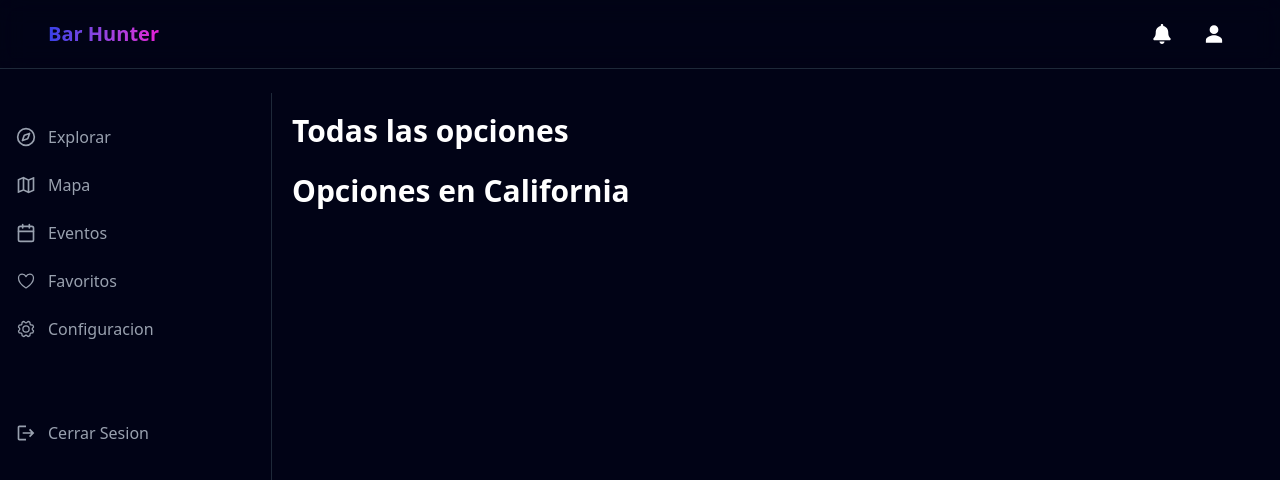
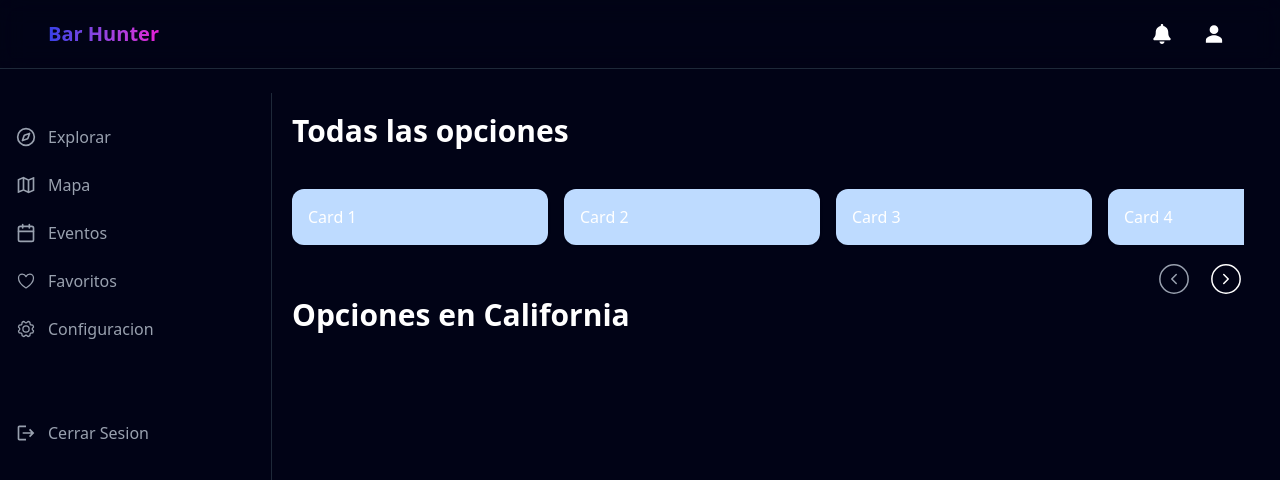
Before and after one commit to deabreuab/BarHunter-App, a Next.js app in the folder frontend/barhunter/: page / in a window 1280 px wide. Shown: the top 480 px of the page. Built offline with nearby package versions, Linux system fonts and the light colour scheme.

Commit message:
feat: slide

```diff
--- a/frontend/barhunter/package.json
+++ b/frontend/barhunter/package.json
@@ -15,6 +15,7 @@
     "react": "^19.0.0",
     "react-dom": "^19.0.0",
     "react-icons": "^5.5.0",
+    "tailwind-scrollbar-hide": "^2.0.0",
     "tailwindcss": "^4.1.4"
   },
   "devDependencies": {
--- /dev/null
+++ b/frontend/barhunter/src/app/components/Slide.tsx
@@ -0,0 +1,89 @@
+"use client";
+
+import React, { useEffect, useRef, useState } from "react";
+import { CiCircleChevLeft, CiCircleChevRight } from "react-icons/ci";
+
+interface SlideProps {
+  children: React.ReactNode;
+}
+
+export const Slide: React.FC<SlideProps> = ({ children }) => {
+  const containerRef = useRef<HTMLDivElement>(null);
+  const [canScrollLeft, setCanScrollLeft] = useState(false);
+  const [canScrollRight, setCanScrollRight] = useState(true);
+
+  const scroll = (direction: "left" | "right") => {
+    if (containerRef.current) {
+      const { scrollLeft, clientWidth } = containerRef.current;
+      const newScroll =
+        direction === "left"
+          ? scrollLeft - clientWidth
+          : scrollLeft + clientWidth;
+      containerRef.current.scrollTo({ left: newScroll, behavior: "smooth" });
+    }
+  };
+
+  const checkScrollPosition = () => {
+    if (!containerRef.current) return;
+    const { scrollLeft, scrollWidth, clientWidth } = containerRef.current;
+    setCanScrollLeft(scrollLeft > 0);
+    setCanScrollRight(scrollLeft + clientWidth < scrollWidth);
+  };
+
+  useEffect(() => {
+    checkScrollPosition();
+    const handleResize = () => {
+      checkScrollPosition();
+    };
+
+    window.addEventListener("resize", handleResize);
+
+    return () => {
+      window.removeEventListener("resize", handleResize);
+    };
+  }, []);
+
+  return (
+    <div className="relative w-full">
+      {/* Contenedor deslizable */}
+      <div
+        ref={containerRef}
+        onScroll={checkScrollPosition}
+        className="flex overflow-x-auto scroll-smooth space-x-4 py-4 px-2 md:px-0 scrollbar-hide "
+        style={{ WebkitOverflowScrolling: "touch" }}
+      >
+        {React.Children.map(children, (child, idx) => (
+          <div key={idx} className="flex-shrink-0 w-64">
+            {child}
+          </div>
+        ))}
+      </div>
+
+      {/* Botones para pantallas grandes */}
+      <div className="flex gap-4 flex-row-reverse">
+        <div
+          onClick={() => scroll("right")}
+          className={`flex flex-col items-center rounded-full ${
+            canScrollRight
+              ? "cursor-pointer hover:text-customcolors-brightblue hover:bg-customcolors-brightblue/10"
+              : "cursor-not-allowed text-gray-400"
+          }`}
+        >
+          <CiCircleChevRight className="w-9 h-9" />
+        </div>
+        <div
+          onClick={() => scroll("left")}
+          className={`flex flex-col items-center rounded-full ${
+            canScrollLeft
+              ? "cursor-pointer hover:text-customcolors-brightblue hover:bg-customcolors-brightblue/10"
+              : "cursor-not-allowed text-gray-400"
+          }`}
+        >
+          <CiCircleChevLeft className="w-9 h-9" />
+        </div>
+      </div>
+    </div>
+  );
+};
+
+export default Slide;
--- a/frontend/barhunter/src/app/components/index.ts
+++ b/frontend/barhunter/src/app/components/index.ts
@@ -2,3 +2,4 @@ export { default as Header } from './Header';
 export { default as Sidebar } from './Sidebar';
 export { default as BottomNavbar } from './BottomNavbar';
 export { default as Content } from './Content';
+export { default as Slide } from './Slide';
--- a/frontend/barhunter/src/app/layout.tsx
+++ b/frontend/barhunter/src/app/layout.tsx
@@ -31,7 +31,7 @@ export default function RootLayout({
           <div className="container mx-auto px-4 py-6 flex">
             <Sidebar />
             {/* main content */}
-            <main className="flex-1 p-5">{children}</main>
+            <main className="flex-1 p-5 overflow-x-hidden">{children}</main>
             <BottomNavbar />
           </div>
         </div>
--- a/frontend/barhunter/src/app/page.tsx
+++ b/frontend/barhunter/src/app/page.tsx
@@ -1,21 +1,23 @@
 "use client";
 
-import { BottomNavbar, Header, Sidebar } from "./components";
+import { Slide } from "./components";
 
 export default function Home() {
   return (
-    // <div className="min-h-screen bg-customcolors-darkblue text-white">
-    //   <Header />
-    //   {/* Version web */}
-    //   <div className="container mx-auto px-4 py-6">
-    //     <Sidebar />
-    //     {/* main content */}
-    //     <BottomNavbar />
-    //   </div>
-    // </div>
     <div>
       <h1 className="text-3xl font-bold text-white mb-6">Todas las opciones</h1>
-      <h1 className="text-3xl font-bold text-white mb-6">Opciones en California</h1>
+      <div className="max-w-full overflow-hidden">
+        <Slide>
+          {[1, 2, 3, 4].map((i) => (
+            <div key={i} className="bg-blue-200 p-4 rounded-xl shadow">
+              Card {i}
+            </div>
+          ))}
+        </Slide>
+      </div>
+      <h1 className="text-3xl font-bold text-white mb-6">
+        Opciones en California
+      </h1>
     </div>
   );
 }
--- a/frontend/barhunter/tailwind.config.ts
+++ b/frontend/barhunter/tailwind.config.ts
@@ -1,4 +1,5 @@
 import type { Config } from "tailwindcss";
+import scrollbarHide from "tailwind-scrollbar-hide"; // Importa el plugin
 
 const config: Config = {
   darkMode: "class",
@@ -12,92 +13,91 @@ const config: Config = {
   theme: {
     container: {
       center: true,
-      padding: '2rem',
+      padding: "2rem",
       screens: {
-        'sm': '640px',
-        'md': '768px',
-        'lg': '1024px',
-        'xl': '1280px',
-        '2xl': '1400px'
-      }
+        sm: "640px",
+        md: "768px",
+        lg: "1024px",
+        xl: "1280px",
+        "2xl": "1400px",
+      },
     },
     extend: {
       colors: {
         // Custom Colors
         customcolors: {
-          lightgray: '#EEEEEE',
-          darkblue: '#010316',
-          brightblue: '#3540E8',
-          brightpink: '#E41AD6',
+          lightgray: "#EEEEEE",
+          darkblue: "#010316",
+          brightblue: "#3540E8",
+          brightpink: "#E41AD6",
         },
 
-
         // Theme Colors
-        border: 'hsl(var(--border))',
-        input: 'hsl(var(--input))',
-        ring: 'hsl(var(--ring))',
-        background: 'hsl(var(--background))',
-        foreground: 'hsl(var(--foreground))',
+        border: "hsl(var(--border))",
+        input: "hsl(var(--input))",
+        ring: "hsl(var(--ring))",
+        background: "hsl(var(--background))",
+        foreground: "hsl(var(--foreground))",
         primary: {
-          DEFAULT: 'hsl(var(--primary))',
-          foreground: 'hsl(var(--primary-foreground))'
+          DEFAULT: "hsl(var(--primary))",
+          foreground: "hsl(var(--primary-foreground))",
         },
         secondary: {
-          DEFAULT: 'hsl(var(--secondary))',
-          foreground: 'hsl(var(--secondary-foreground))'
+          DEFAULT: "hsl(var(--secondary))",
+          foreground: "hsl(var(--secondary-foreground))",
         },
         destructive: {
-          DEFAULT: 'hsl(var(--destructive))',
-          foreground: 'hsl(var(--destructive-foreground))'
+          DEFAULT: "hsl(var(--destructive))",
+          foreground: "hsl(var(--destructive-foreground))",
         },
         muted: {
-          DEFAULT: 'hsl(var(--muted))',
-          foreground: 'hsl(var(--muted-foreground))'
+          DEFAULT: "hsl(var(--muted))",
+          foreground: "hsl(var(--muted-foreground))",
         },
         accent: {
-          DEFAULT: 'hsl(var(--accent))',
-          foreground: 'hsl(var(--accent-foreground))'
+          DEFAULT: "hsl(var(--accent))",
+          foreground: "hsl(var(--accent-foreground))",
         },
         popover: {
-          DEFAULT: 'hsl(var(--popover))',
-          foreground: 'hsl(var(--popover-foreground))'
+          DEFAULT: "hsl(var(--popover))",
+          foreground: "hsl(var(--popover-foreground))",
         },
         card: {
-          DEFAULT: 'hsl(var(--card))',
-          foreground: 'hsl(var(--card-foreground))'
+          DEFAULT: "hsl(var(--card))",
+          foreground: "hsl(var(--card-foreground))",
         },
         sidebar: {
-          DEFAULT: 'hsl(var(--sidebar-background))',
-          foreground: 'hsl(var(--sidebar-foreground))',
-          primary: 'hsl(var(--sidebar-primary))',
-          'primary-foreground': 'hsl(var(--sidebar-primary-foreground))',
-          accent: 'hsl(var(--sidebar-accent))',
-          'accent-foreground': 'hsl(var(--sidebar-accent-foreground))',
-          border: 'hsl(var(--sidebar-border))',
-          ring: 'hsl(var(--sidebar-ring))'
+          DEFAULT: "hsl(var(--sidebar-background))",
+          foreground: "hsl(var(--sidebar-foreground))",
+          primary: "hsl(var(--sidebar-primary))",
+          "primary-foreground": "hsl(var(--sidebar-primary-foreground))",
+          accent: "hsl(var(--sidebar-accent))",
+          "accent-foreground": "hsl(var(--sidebar-accent-foreground))",
+          border: "hsl(var(--sidebar-border))",
+          ring: "hsl(var(--sidebar-ring))",
         },
       },
       borderRadius: {
-        lg: 'var(--radius)',
-        md: 'calc(var(--radius) - 2px)',
-        sm: 'calc(var(--radius) - 4px)'
+        lg: "var(--radius)",
+        md: "calc(var(--radius) - 2px)",
+        sm: "calc(var(--radius) - 4px)",
       },
       keyframes: {
-        'accordion-down': {
-          from: { height: '0' },
-          to: { height: 'var(--radix-accordion-content-height)' },
+        "accordion-down": {
+          from: { height: "0" },
+          to: { height: "var(--radix-accordion-content-height)" },
         },
-        'accordion-up': {
-          from: { height: 'var(--radix-accordion-content-height)' },
-          to: { height: '0' },
+        "accordion-up": {
+          from: { height: "var(--radix-accordion-content-height)" },
+          to: { height: "0" },
         },
       },
       animation: {
-        'accordion-down': 'accordion-down 0.2s ease-out',
-        'accordion-up': 'accordion-up 0.2s ease-out',
+        "accordion-down": "accordion-down 0.2s ease-out",
+        "accordion-up": "accordion-up 0.2s ease-out",
       },
     },
   },
-  // plugins: [require("tailwindcss-animate")],
+  plugins: [scrollbarHide],
 };
 export default config;
```
Also changed, not shown: 1 other file (tests, documents, lock files or other folders).
